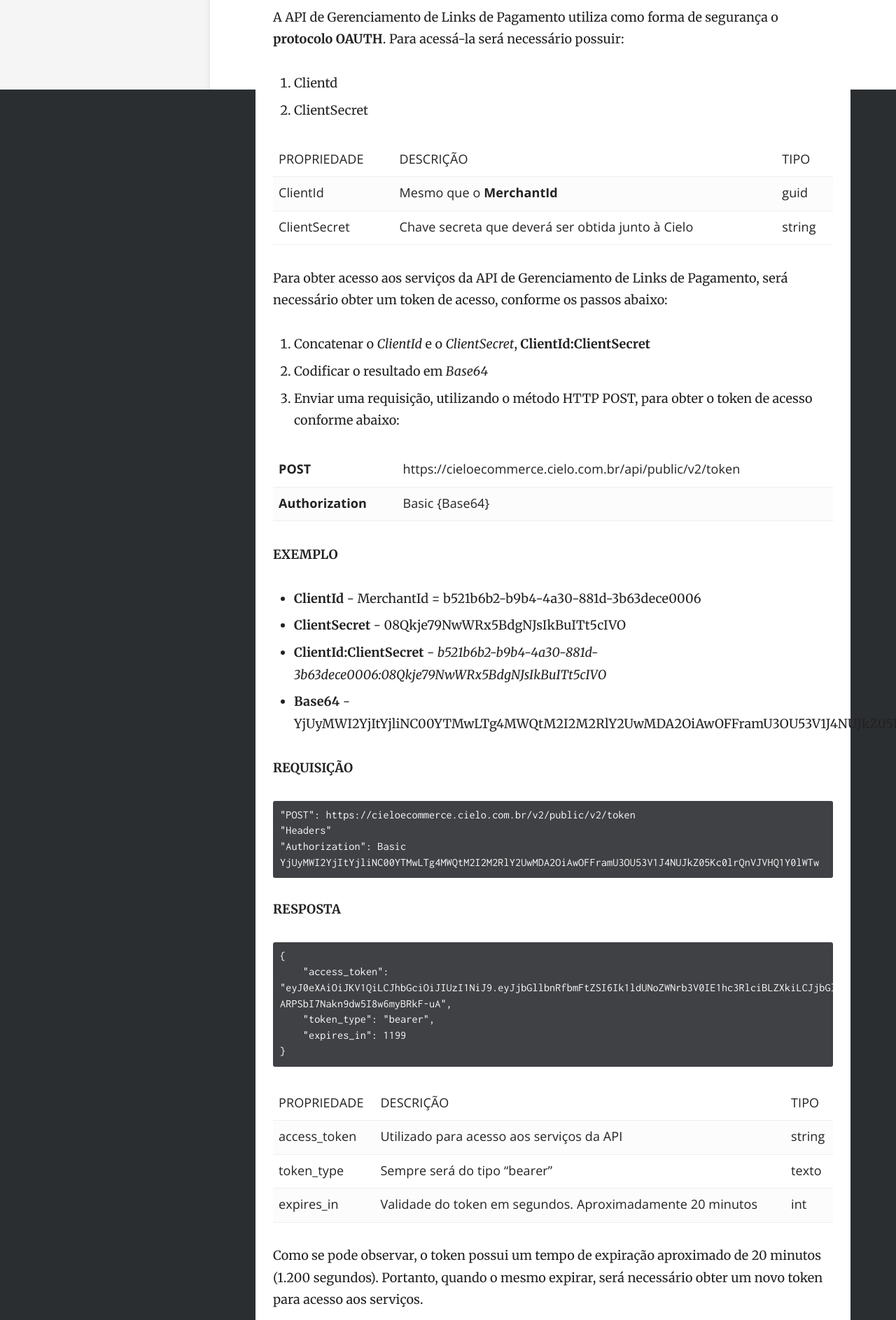
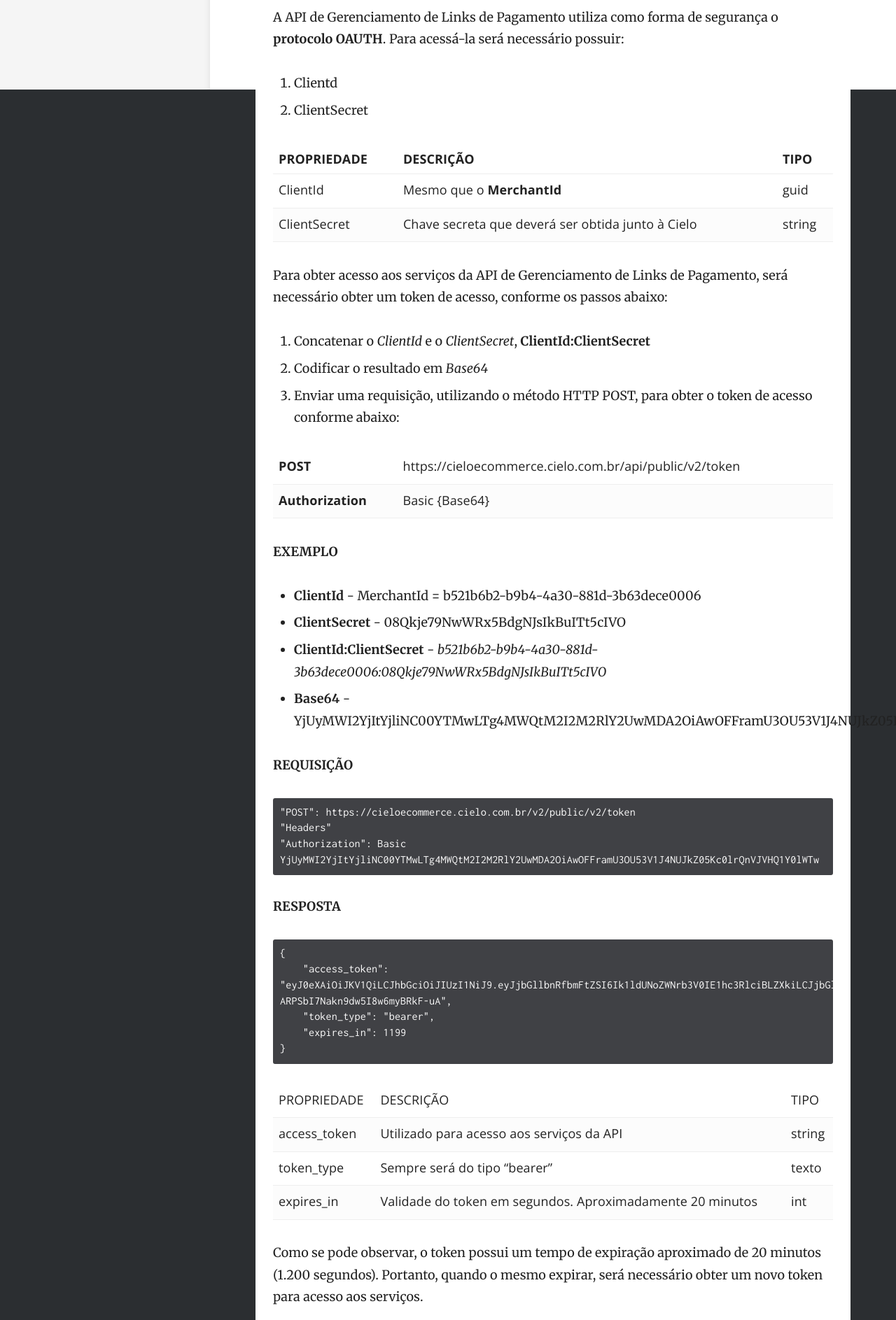
Before and after one commit to DocsCielo/PILOTOSALELO, a Jekyll site: the page built from _docs/checkoutcielo/API - Link de pagamentos.md, in a window 1280 px wide. Shown: the part 772-2659 px from the top of the page at 70% size. Built offline with Jekyll 4.4.1, drawn with Linux system fonts in a browser that asks for light colours.

```diff
--- a/_docs/checkoutcielo/API - Link de pagamentos.md
+++ b/_docs/checkoutcielo/API - Link de pagamentos.md
@@ -21,9 +21,10 @@ Para acessá-la será necessário possuir:
 1. Clientd
 2. ClientSecret
 
-|PROPRIEDADE|DESCRIÇÃO|TIPO|
-|ClientId|Mesmo que o **MerchantId**|guid|
-|ClientSecret|Chave secreta que deverá ser obtida junto à Cielo|string|
+| PROPRIEDADE  | DESCRIÇÃO                                         | TIPO   |
+|--------------|---------------------------------------------------|--------|
+| ClientId     | Mesmo que o **MerchantId**                        | guid   |
+| ClientSecret | Chave secreta que deverá ser obtida junto à Cielo | string |
 
 Para obter acesso aos serviços da API de Gerenciamento de Links de Pagamento, será necessário obter um token de acesso, conforme os passos abaixo:
 
```
